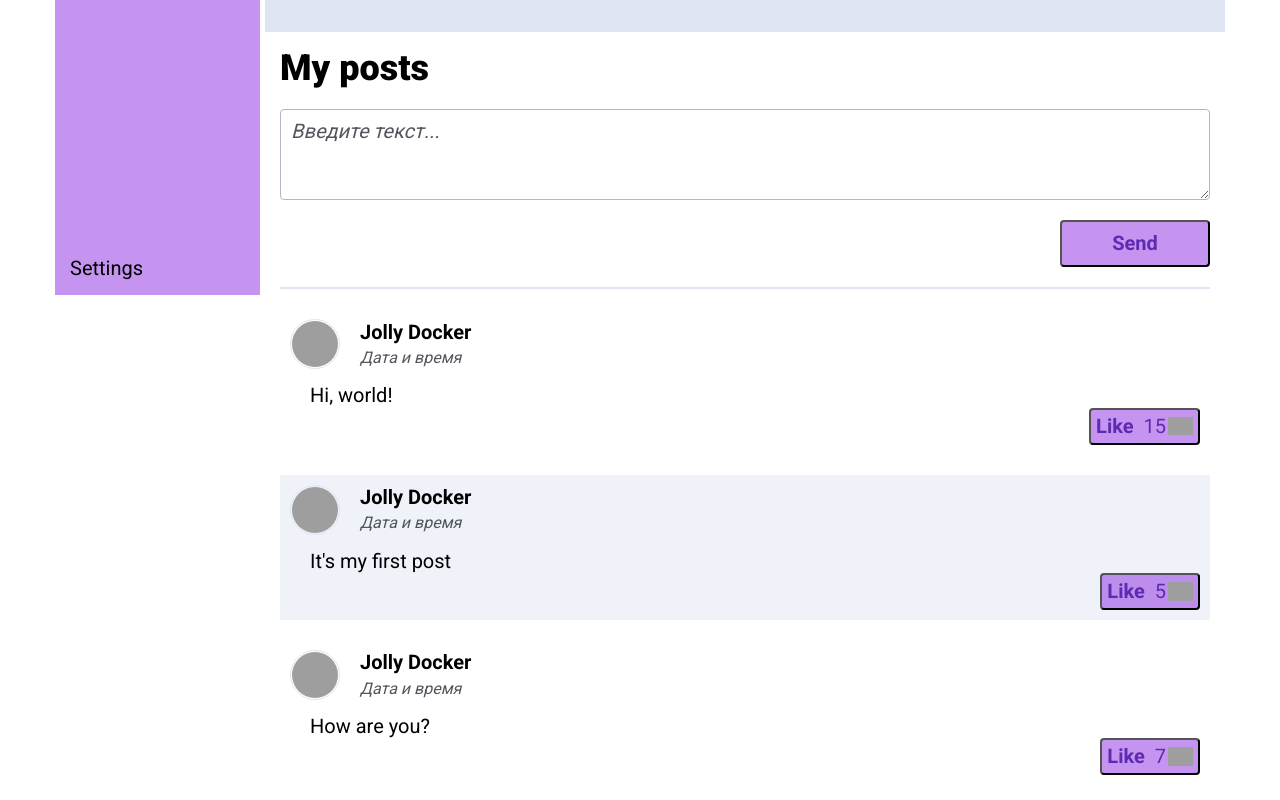
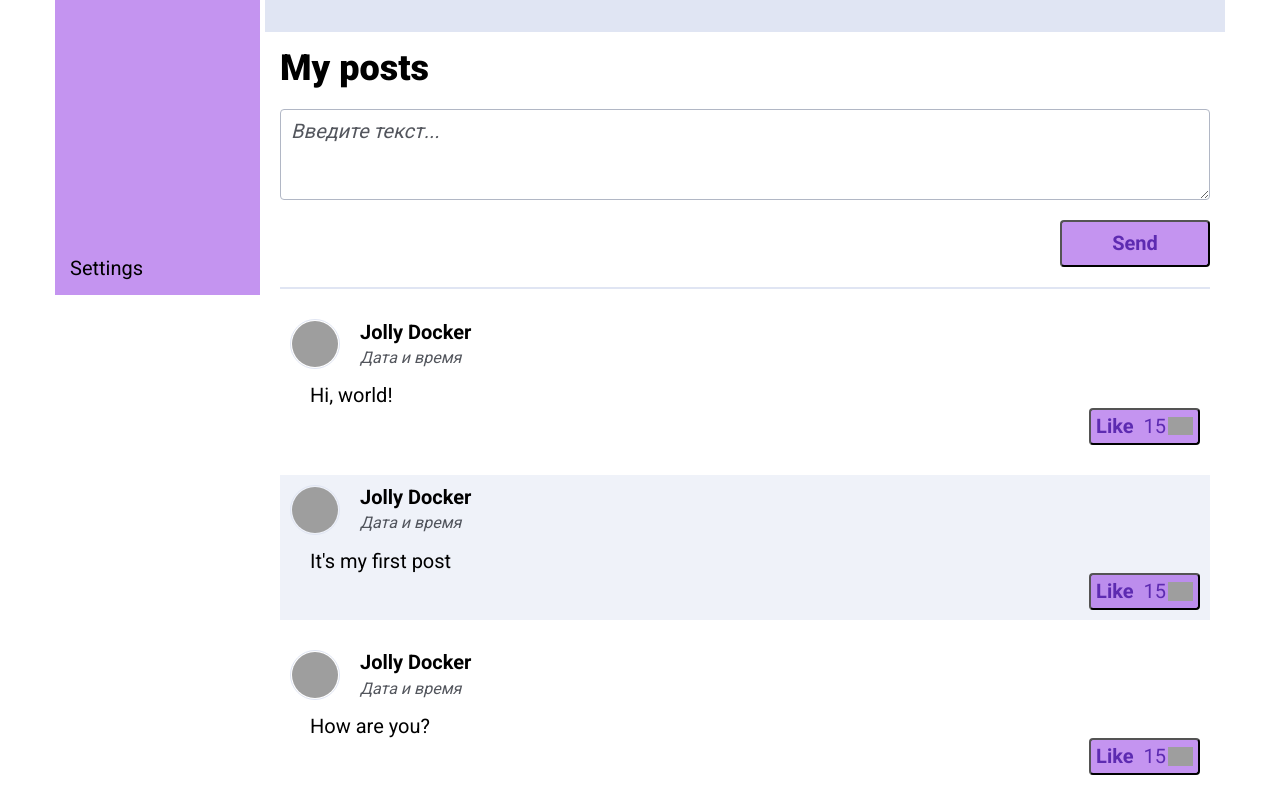
Before and after one commit to DaryaGrygorova/My-practics-React, a React (Create React App) app: page /profile in a window 1280 px wide. Shown: the part 508-1308 px from the top of the page. Built offline with nearby package versions, Linux system fonts and the light colour scheme; grey boxes are pictures that could not be loaded.

Commit message:
add massive for Posts

```diff
--- a/src/components/profile/myPosts/myPosts.jsx
+++ b/src/components/profile/myPosts/myPosts.jsx
@@ -1,6 +1,13 @@
 import Post from './post';
 import NewPost from './newPost';
 import styles from './myPosts.module.css';
+
+let PostsData = [
+  {message: 'Hi, world!', likeCounter: '15'},
+  {message: 'It\'s my first post', likeCounter: '5'},
+  {message: 'How are you?', likeCounter: '7'},
+]
+
 
 const MyPosts = (props) => {
   return (
@@ -9,13 +16,13 @@ const MyPosts = (props) => {
       <NewPost />
       <ul>
         <li className={styles.item}>
-          <Post message="Hi, world!"  name={props.name} likeCounter="15"/>
+          <Post message={PostsData[0].message} name={props.name} likeCounter={PostsData[0].likeCounter} />
         </li>
         <li className={styles.item} >
-          <Post message="It's my first post"  name={props.name} likeCounter="5"/>
+          <Post message={PostsData[1].message}  name={props.name} likeCounter={PostsData[0].likeCounter} />
         </li>
         <li className={styles.item}>
-          <Post message="How are you?" name={props.name} likeCounter="7"/>
+          <Post message={PostsData[2].message} name={props.name} likeCounter={PostsData[0].likeCounter} />
         </li>
       </ul>
     </div>
```
